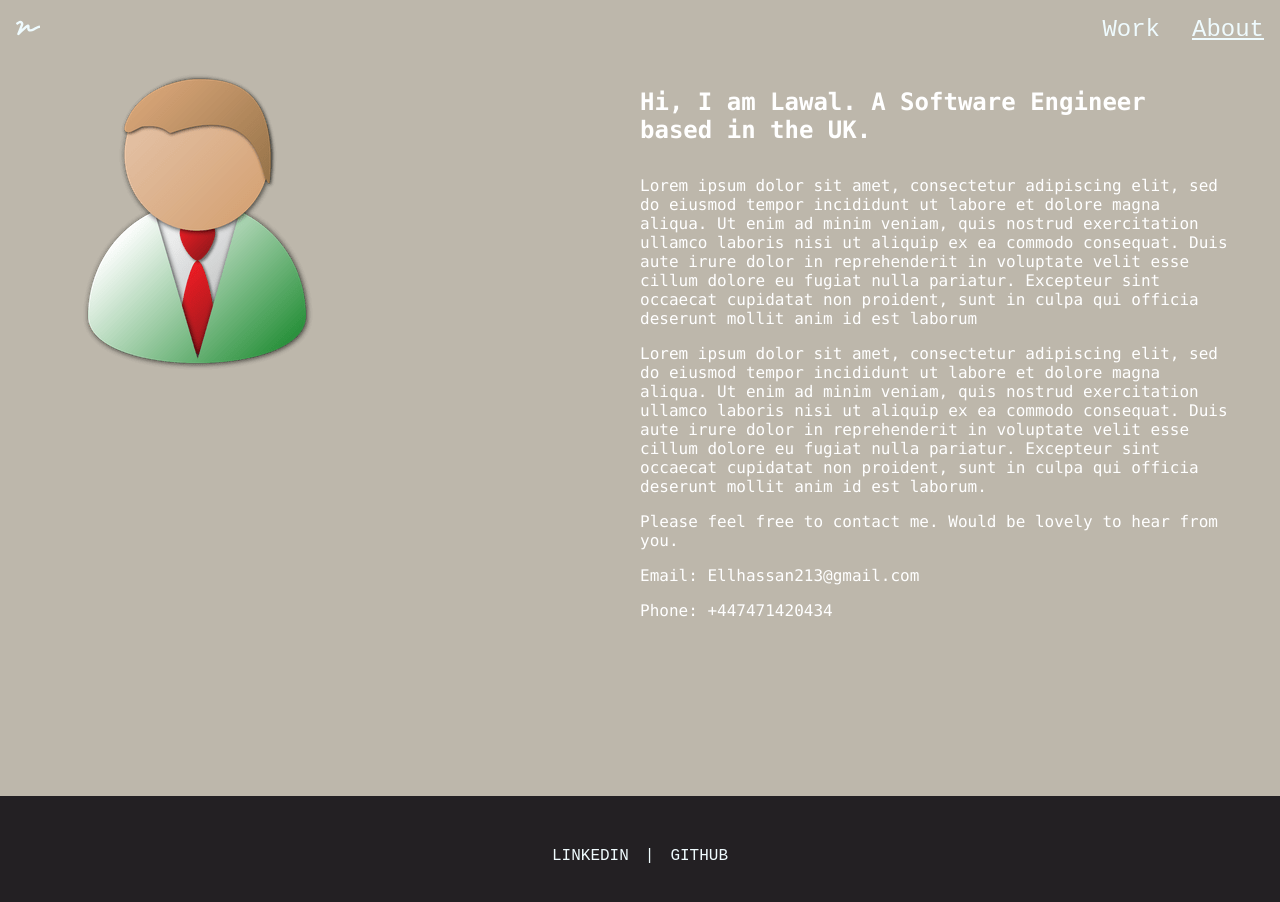
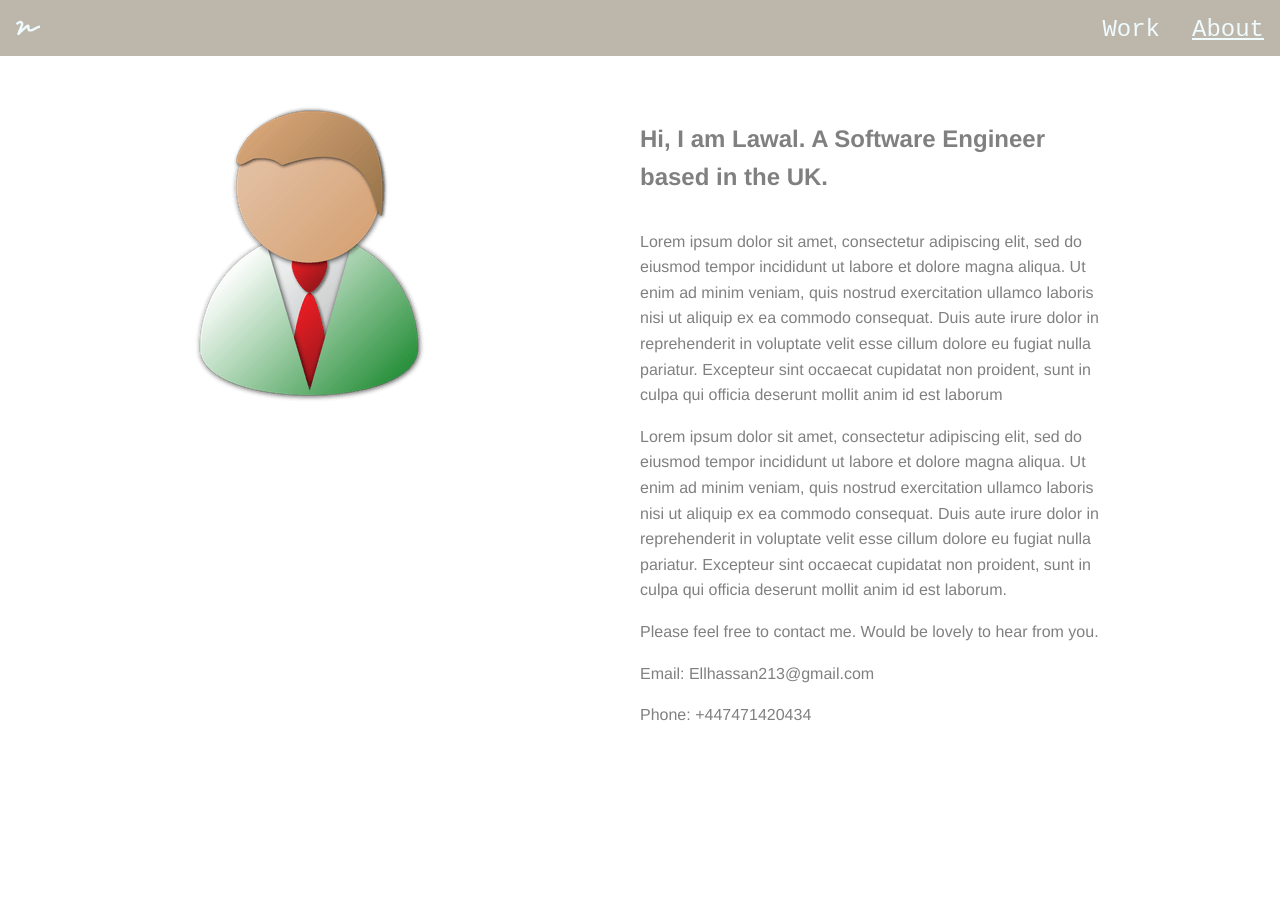
Before and after one commit to Ellhassan213/ePortfolio, a React (Create React App) app: page /about in a window 1280 px wide. Shown: the top 902 px of the page. After the commit the page ends 800 px from the top, so only its background shows below. Built offline with nearby package versions, Linux system fonts and the light colour scheme.

Commit message:
Contact me form on pages now

```diff
--- a/src/App/About/index.tsx
+++ b/src/App/About/index.tsx
@@ -1,24 +1,21 @@
 import React from 'react'
 import StyledHeader from '../../shared/components/Header'
-import StyledFooter from '../../shared/components/Footer'
 import { AboutContainer, ImageContainer } from './styles'
 import { mugshot } from '../index'
-import { profFooterContents } from '../../shared/constants/footerContents'
 import useBodyFooterColor from '../../shared/hooks/useBodyFooterColor'
 import TextArea from './TextArea'
 
 const About = () => {
-  const { bodyColor, footerColor } = useBodyFooterColor()
+  const { bodyColor } = useBodyFooterColor()
   return (
     <>
       <StyledHeader backgroundColor={bodyColor} $fullPageDisplay={false}/>
-      <AboutContainer backgroundColor={bodyColor}>
+      <AboutContainer backgroundColor='white' color='gray'>
         <ImageContainer>
           <img src={mugshot} alt="Lawal's Image" />
         </ImageContainer>
         <TextArea />
       </AboutContainer>
-      <StyledFooter backgroundColor={footerColor} footerContents={profFooterContents} />
     </>
   )
 }
--- a/src/App/About/styles.ts
+++ b/src/App/About/styles.ts
@@ -2,8 +2,9 @@ import styled from 'styled-components'
 import { ContentSchemeProps } from '../../shared/models/HeaderFooterTypes'
 
 export const TextAreaSection = styled.section`
-  font-family: papyrus, monaco;
-  padding-bottom: 10rem;
+  font-family: helvetica, times;
+  line-height: 1.6;
+  font-weight: lighter;
 
   & h4 {
     font-size: 1.5rem;
@@ -15,10 +16,14 @@ export const ImageContainer = styled.div`
 `
 
 export const AboutContainer = styled.div<ContentSchemeProps>`
-  padding: 0 3rem;
+  padding: 2rem 10rem;
   display: grid;
   grid-template-columns: repeat(auto-fit, minmax(300px, 1fr));
   grid-auto-rows: auto;
   background-color: ${props => props.backgroundColor};
   color: ${props => props.color};
+
+  @media screen and (max-width: 50em) {
+    padding: 1rem;
+  }
 `
--- a/src/App/Work/ACSPage/index.tsx
+++ b/src/App/Work/ACSPage/index.tsx
@@ -1,7 +1,9 @@
 import React from 'react'
 import StyledHeader from '../../../shared/components/Header'
+import StyledFooter from '../../../shared/components/Footer'
 import { ACSBodyContainer, HeadingContainer, CircularListItem, HeadingTitle, Content } from './styles'
 import { Outline } from '../../../shared/utils/styles'
+import ContactMeForm from '../../../shared/components/ContactMeForm'
 
 const ACSPage = () => {
   return (
@@ -101,6 +103,8 @@ const ACSPage = () => {
         </p>
       </Content>
     </ACSBodyContainer>
+    <ContactMeForm backgroundColor='olive'/>
+    <StyledFooter backgroundColor='#301934'/>
     </>
   )
 }
--- a/src/App/Work/EducationPage/index.tsx
+++ b/src/App/Work/EducationPage/index.tsx
@@ -1,5 +1,6 @@
 import React from 'react'
 import StyledHeader from '../../../shared/components/Header'
+import StyledFooter from '../../../shared/components/Footer'
 import { EduContainer } from './styles'
 import { Outline } from '../../../shared/utils/styles'
 import { eduData } from './educationData'
@@ -8,7 +9,7 @@ import ContactMeForm from '../../../shared/components/ContactMeForm'
 const EducationPage = () => {
   return (
     <>
-    <StyledHeader />
+    <StyledHeader backgroundColor='#2A1B3D'/>
     <Outline>
       <h1>Education</h1>
       <p>Bla bla bla...</p>
@@ -28,7 +29,8 @@ const EducationPage = () => {
         </EduContainer>
       )
     })}
-    <ContactMeForm />
+    <ContactMeForm backgroundColor='#D83F87'/>
+    <StyledFooter backgroundColor='#2A1B3D'/>
     </>
   )
 }
--- a/src/App/Work/EducationPage/styles.ts
+++ b/src/App/Work/EducationPage/styles.ts
@@ -9,10 +9,14 @@ export const EduContainer = styled.div`
   font-weight: lighter;
   line-height: 1.5;
   padding: 1rem 15rem;
-  /* background-color: black; */
+  /* background-color: #B1A296; */
 
   & h3, h4 {
     margin: 0;
+  }
+
+  & h4 {
+    color: #D83F87;
   }
 
   @media screen and (max-width: 50em) {
--- a/src/App/Work/EmpHistoryPage/styles.ts
+++ b/src/App/Work/EmpHistoryPage/styles.ts
@@ -7,7 +7,7 @@ export const Grid = styled.div<SideBarActiveI>`
   grid-auto-rows: minmax(400px, 1fr);
   grid-auto-flow: dense;
   color: #48494D;
-  padding: 10px 2px;
+  padding: 1rem 5rem;
   grid-gap: 2px;
   justify-content: center;
   margin-left: ${props => props.isSideBar ? '50%' : '0'};
@@ -26,11 +26,13 @@ export const Grid = styled.div<SideBarActiveI>`
     padding: 20px;
     font-size: 30px;
     border-radius: 5px;
-    background-image: linear-gradient(to bottom right, black, blue);
+    background: white;
+    border: 2px solid #060113;
 
     &:hover {
       font-weight: bold;
-      color: white;
+      color: #060113;
+      background-image: linear-gradient(to bottom right, white, gray);
     }
   }
 
@@ -38,9 +40,3 @@ export const Grid = styled.div<SideBarActiveI>`
     margin-left: 0;
   }
 `
-
-export const EmployMe = styled.div`
-  background-color: #060113;
-  padding: 1rem;
-  /* box-shadow: 5px 5px 10px 2px rgba(0,0,0,.8); */
-`
--- a/src/App/Work/IkigaiPage/index.tsx
+++ b/src/App/Work/IkigaiPage/index.tsx
@@ -19,7 +19,7 @@ const IkigaiPage = () => {
 
   return (
     <>
-    <StyledHeader />
+    <StyledHeader backgroundColor='maroon'/>
     <PageContainer>
       <Ikigai isSideBar={isSideBar} showSideBar={showSideBar}/>
     </PageContainer>
--- a/src/App/Work/IkigaiPage/styles.ts
+++ b/src/App/Work/IkigaiPage/styles.ts
@@ -25,7 +25,7 @@ export const Path = styled.path`
   cursor: pointer;
 
   &:hover {
-    fill: #800000;
+    fill: maroon;
   }
 `
 
--- a/src/shared/components/ContactMeForm/index.tsx
+++ b/src/shared/components/ContactMeForm/index.tsx
@@ -1,6 +1,7 @@
 import React, { ChangeEvent, FocusEvent, SyntheticEvent, useState } from 'react'
 import { Form, Label, Input, TextArea, SendButton, FormContainer, ContactMeMsg, InputErrMsg } from './styles'
 import formValidations, { validateForm } from '../../utils/FormValidations'
+import { ContactMeFormI } from './models'
 
 const formInitials = {
   name: '',
@@ -8,7 +9,7 @@ const formInitials = {
   message: ''
 }
 
-const ContactMeForm = () => {
+const ContactMeForm = ({ backgroundColor }: ContactMeFormI) => {
   const [formInputs, setFormInputs] = useState(formInitials)
   const [formInputsErr, setFormInputsErr] = useState(formInitials)
   const [isSubmitting, setIsSubmitting] = useState(false)
@@ -44,9 +45,9 @@ const ContactMeForm = () => {
       setIsSubmitting(true)
       setTimeout(() => {
         console.log('Submitted')
-        console.log('Form Valid: ' + formValid)
+        alert('Form Valid: ' + formValid)
         setIsSubmitting(false)
-      }, 3000)
+      }, 1000)
     } else {
       alert('Errors in form, please make sure all fields are populated')
     }
@@ -54,7 +55,7 @@ const ContactMeForm = () => {
   }
 
   return (
-    <FormContainer>
+    <FormContainer backgroundColor={backgroundColor}>
       <Form onSubmit={handleSubmit}>
         <div><h1>Woah, you wanna get in touch!</h1></div>
         <p>
@@ -109,4 +110,8 @@ const ContactMeForm = () => {
   )
 }
 
+ContactMeForm.defaultProps = {
+  backgroundColor: 'gray'
+}
+
 export default ContactMeForm
--- /dev/null
+++ b/src/shared/components/ContactMeForm/models.ts
@@ -0,0 +1,3 @@
+export interface ContactMeFormI {
+  backgroundColor?: string
+}
--- a/src/shared/components/ContactMeForm/styles.ts
+++ b/src/shared/components/ContactMeForm/styles.ts
@@ -1,6 +1,7 @@
 import styled from 'styled-components'
+import { ContactMeFormI } from './models'
 
-export const FormContainer = styled.div`
+export const FormContainer = styled.div<ContactMeFormI>`
   display: grid;
   grid-template-columns: repeat(auto-fit, minmax(300px, 1fr));
   grid-auto-rows: auto;
@@ -10,18 +11,18 @@ export const FormContainer = styled.div`
   line-height: 1.5;
   padding: 5rem 5rem;
   align-items: center;
-  /* background-color: beige; */
+  background: linear-gradient(to bottom right, white, ${props => props.backgroundColor});
 
-  @media screen and (max-width: 50em) {
+  /* @media screen and (max-width: 50em) {
     padding: 5rem 1rem;
-  }
+    margin: auto;
+  } */
 `
 
 export const Form = styled.form`
   /* margin: 1rem 0; */
   padding: 1rem;
   border: 2px solid gray;
-  /* background-color: white; */
   width: 18rem;
 `
 
@@ -31,13 +32,11 @@ export const Label = styled.label`
 `
 
 export const Input = styled.input`
-  color: blue;
   padding: 0.5rem;
   width: 11.5rem;
 `
 
 export const TextArea = styled.textarea`
-  color: blue;
   width: 17.25rem;
   height: 10rem;
 `
@@ -57,6 +56,7 @@ export const SendButton = styled.input`
 
   &:hover {
     box-shadow: none;
+    font-weight: bold;
   }
 `
 
```
